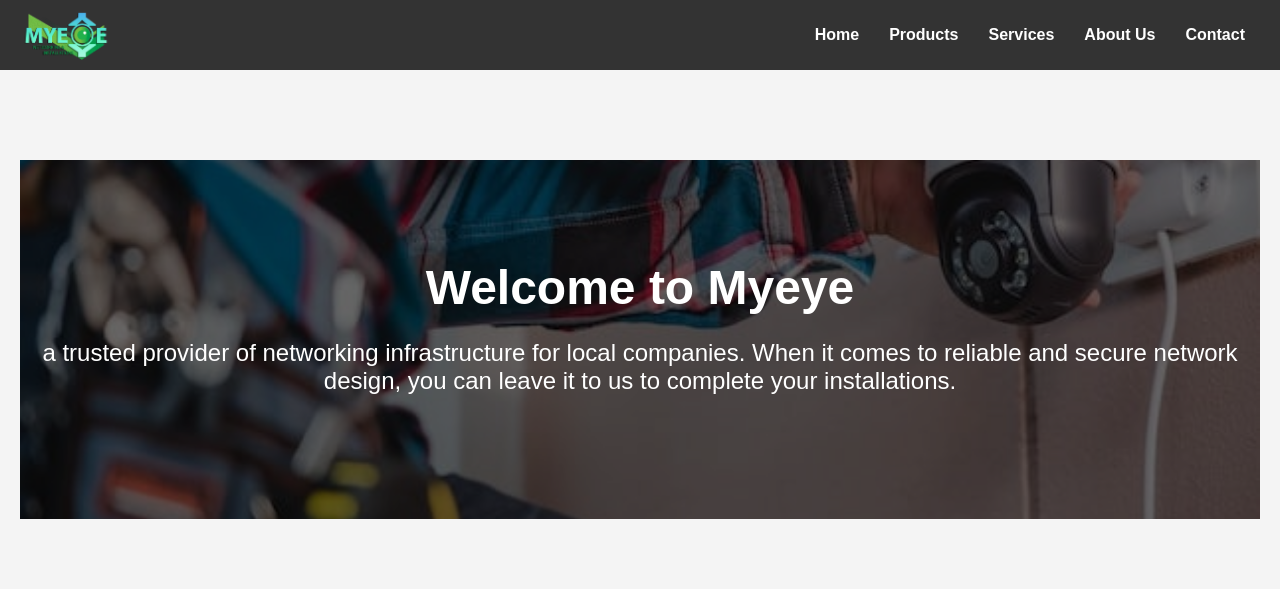
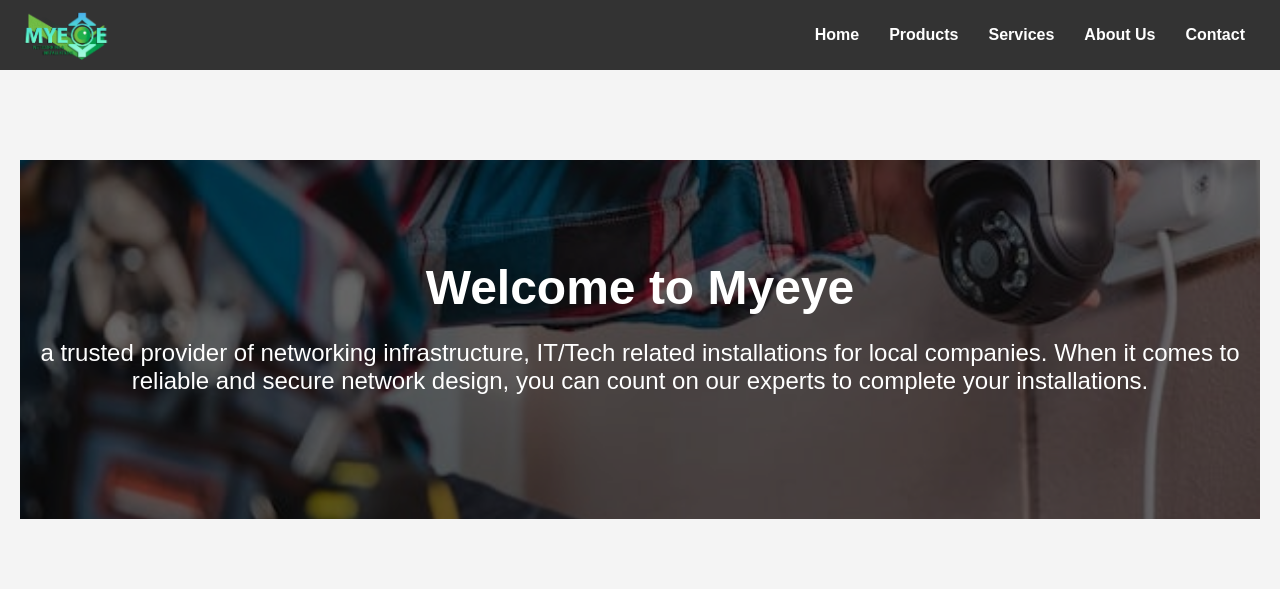
Before and after one commit to MyeyeNetworking/Mysmart-Home, a plain HTML site: page index.html in a window 1280 px wide. Shown: the top 589 px of the page. Drawn offline with Linux system fonts and the light colour scheme.

Commit message:
Update index.html

```diff
--- a/index.html
+++ b/index.html
@@ -37,10 +37,10 @@
         <section id="home" class="page-section active">
             <section class="hero">
                 <h1>Welcome to Myeye</h1>
-                <p>a trusted provider of networking infrastructure
-                  for local companies. When it comes to
-                  reliable and secure network design, you can leave it to us
-                  to complete your installations.</p>
+                <p>a trusted provider of networking infrastructure, IT/Tech
+                  related installations for local companies. When it comes to
+                  reliable and secure network design, you can count on our
+                  experts to complete your installations.</p>
             </section>
 
             <section class="features">
```
